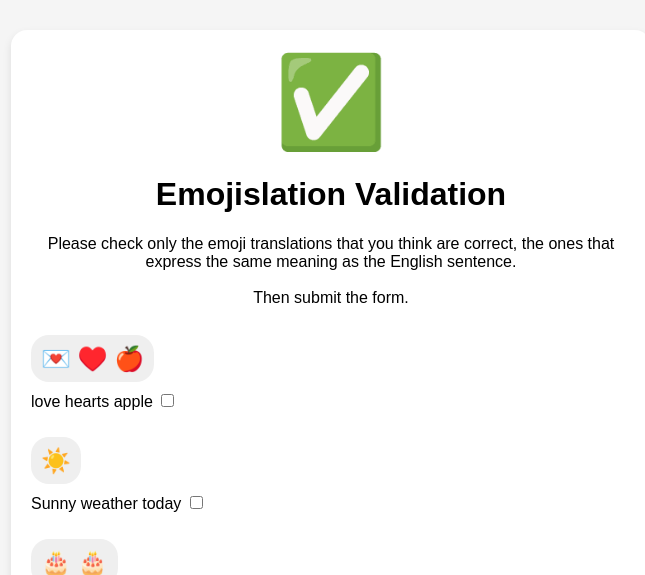
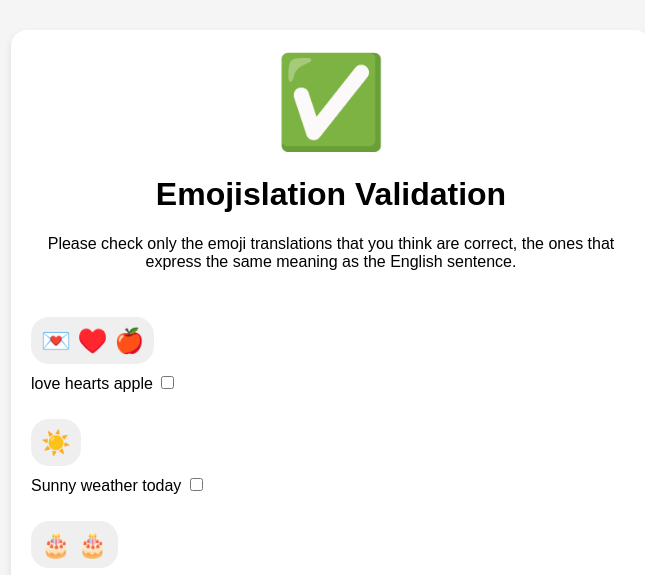
Before and after one commit to rafaelbenaion/emojislation, a Flask app: page /validation in a window 1280 px wide. Shown: the top 575 px of the page, without its empty margins (309-954 px from the left). Run offline with Flask 3, Linux system fonts and the light colour scheme.

Commit message:
Setting up translation page and validation page

```diff
--- a/templates/emojis.html
+++ b/templates/emojis.html
@@ -8,7 +8,7 @@
     <header>
  <h1 style="font-size: 90px;margin:0px;">✅</h1>
 <h1>Emojislation Validation</h1>
-<p>Please check only the emoji translations that you think are correct, the ones that express the same meaning as the English sentence.<br><br> Then submit the form.</p>
+<p>Please check only the emoji translations that you think are correct, the ones that express the same meaning as the English sentence.<br><br></p>
      </header>
         <br>
 
```
